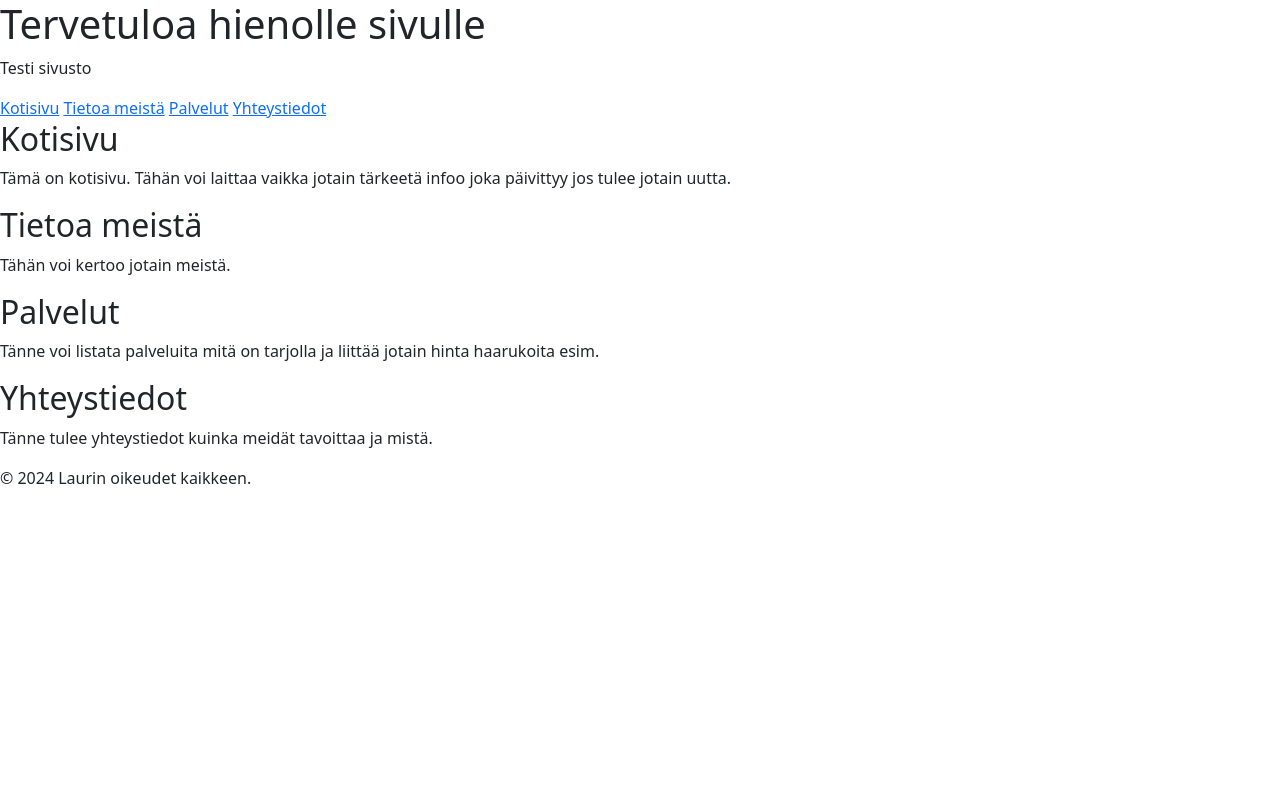
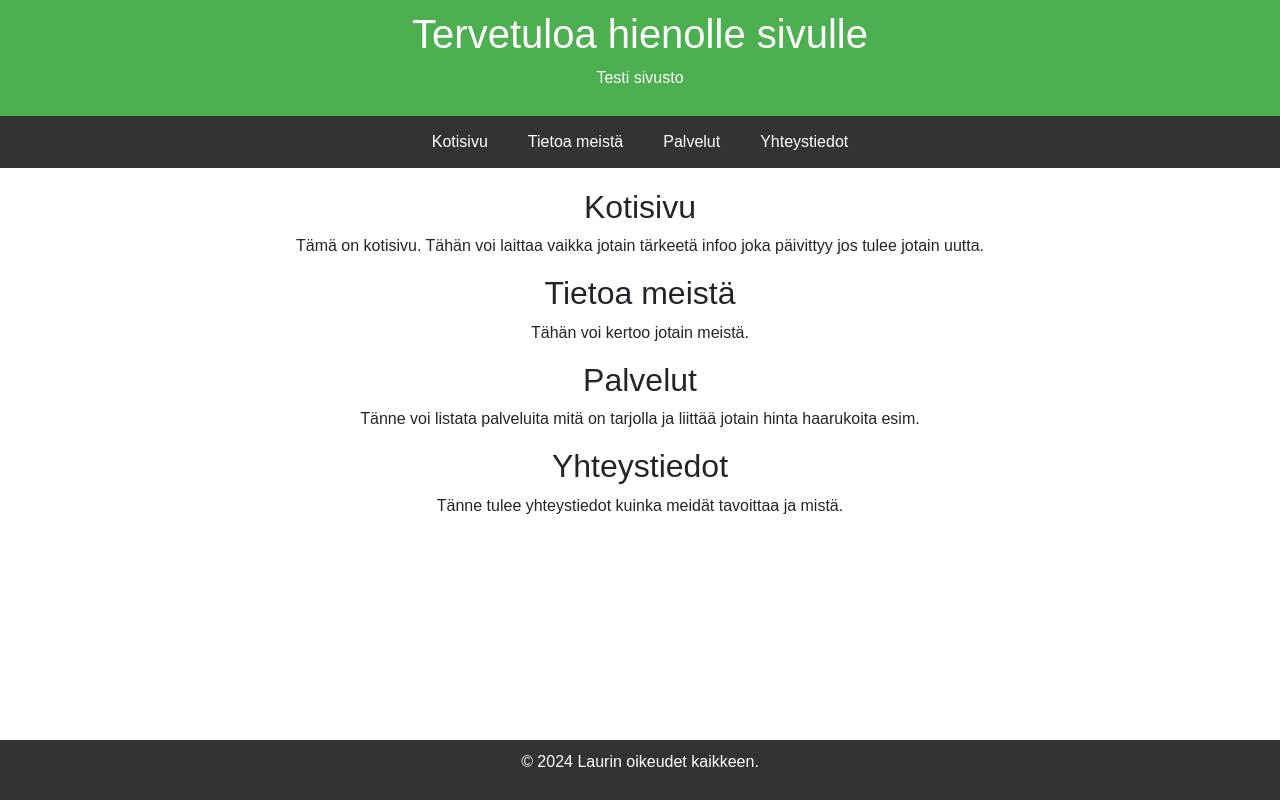
Before and after one commit to LauriSantala/Verkkosivut-nuohous, a plain HTML site: page index.html in a window 1280 px wide. Drawn offline with nearby package versions, Linux system fonts and the light colour scheme; the site is published under a folder, as on GitHub Pages, so addresses that start at the root find nothing.

Commit message:
muutos polkuun

```diff
--- a/index.html
+++ b/index.html
@@ -7,7 +7,7 @@
     <title>My Simple Website</title>
     <link href="https://cdn.jsdelivr.net/npm/bootstrap@5.3.2/dist/css/bootstrap.min.css" rel="stylesheet">
     <script src="https://cdn.jsdelivr.net/npm/bootstrap@5.3.2/dist/js/bootstrap.bundle.min.js"></script>
-    <link rel="stylesheet" href="/Sivut/css/main.css">
+    <link rel="stylesheet" href="Sivut/css/main.css">
 </head>
 <body>
 
```
